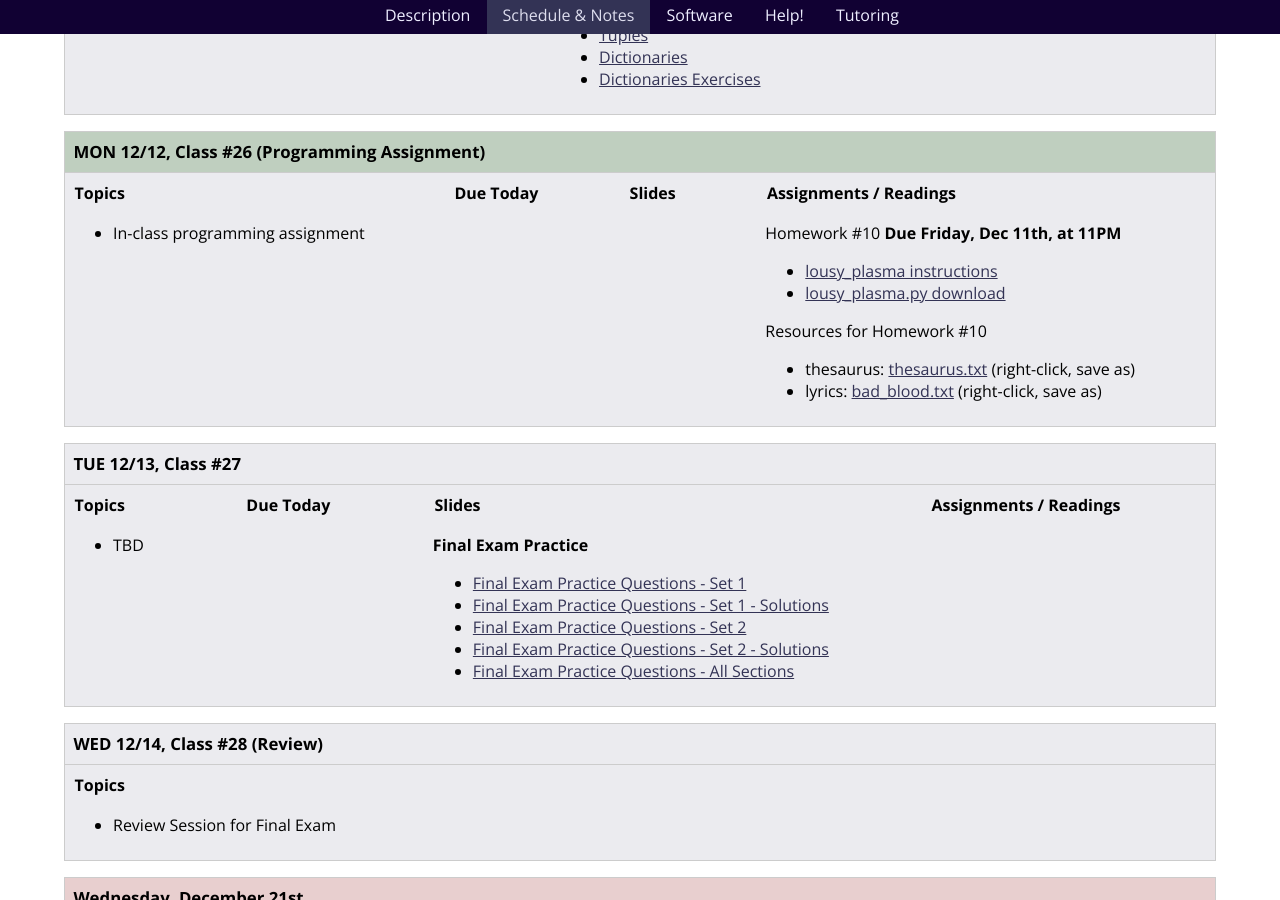
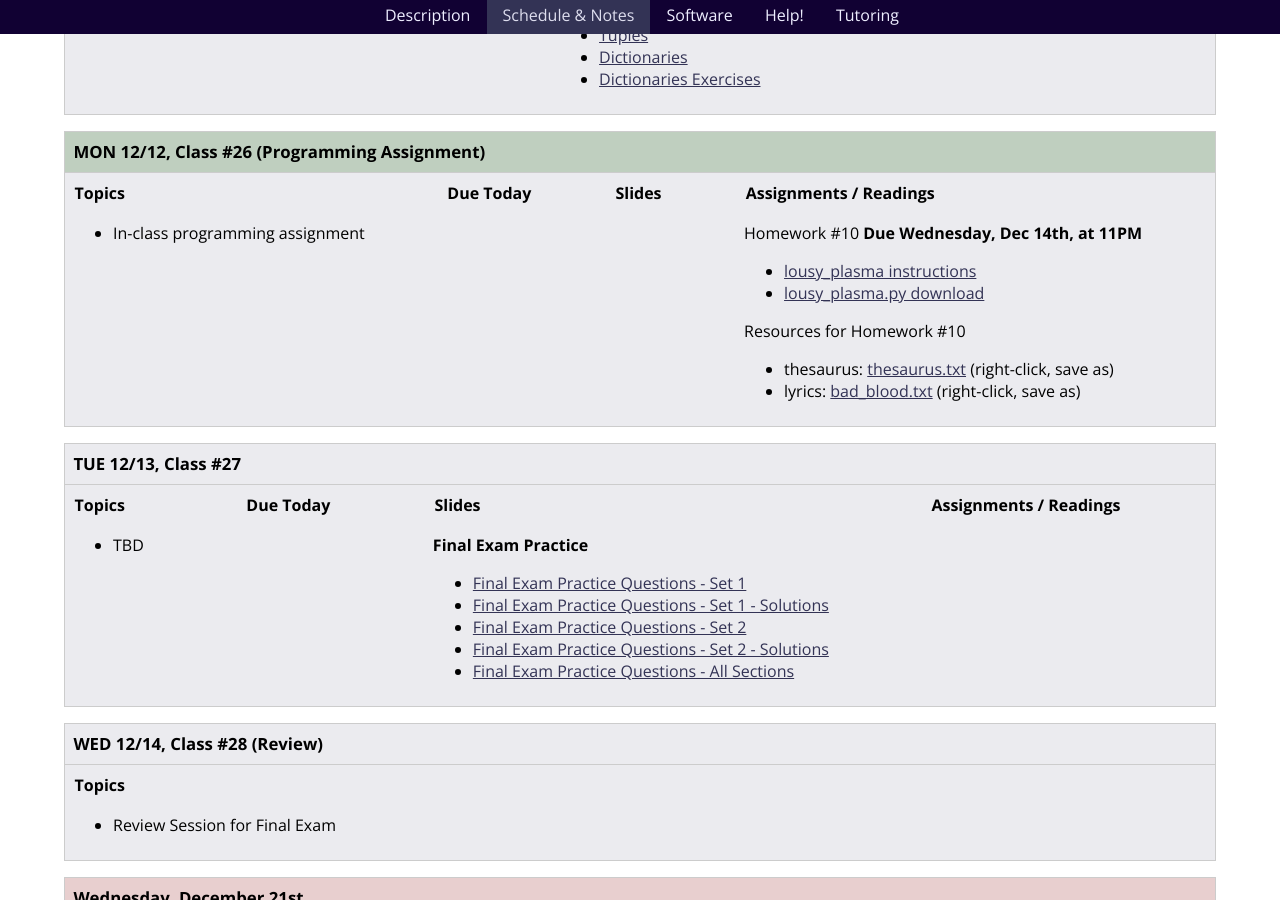
Before and after one commit to foureyes/csci-ua.0002-fall2016-008, a Jekyll site: the page built from schedule.markdown, in a window 1280 px wide and 900 px high, scrolled down 9004 px. Built offline with Jekyll 4.4.1, drawn with Linux system fonts in a browser that asks for light colours.

Commit message:
fixed date

```diff
--- a/_includes/classes/26/materials.markdown
+++ b/_includes/classes/26/materials.markdown
@@ -16,7 +16,7 @@
 <article class="assignments" markdown="block">
 #### Assignments / Readings
 
-Homework #10 __Due Friday, Dec 11th, at 11PM__
+Homework #10 __Due Wednesday, Dec 14th, at 11PM__
 
 * [lousy_plasma instructions](homework/hw10/lousy-plasma.html)
 * [lousy_plasma.py download](homework/hw10/lousy_plasma.py)
```
Also changed, not shown: 1 other file.
